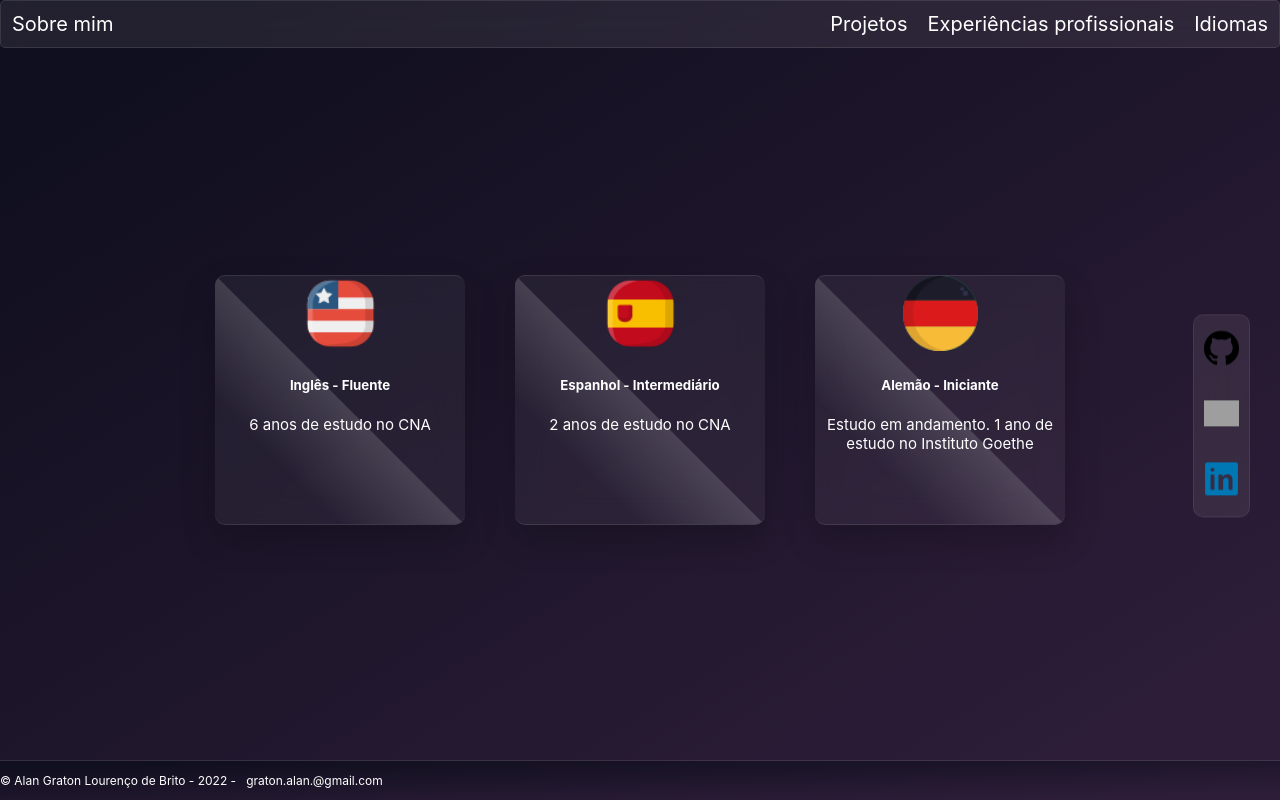
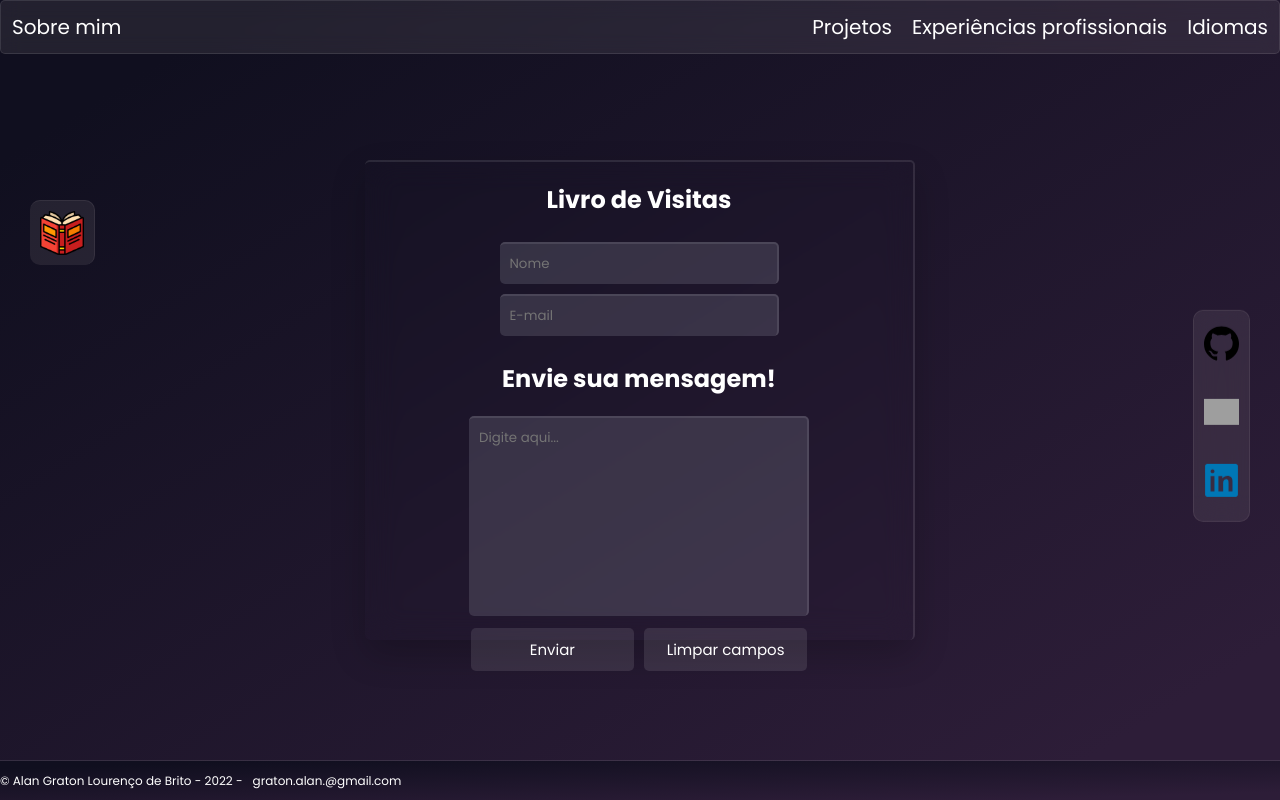
Before and after one commit to Alan-Graton/Portifolio-Alan-Graton, a React (Create React App) app: page / in a window 1280 px wide. Built offline with nearby package versions, Linux system fonts and the light colour scheme; grey boxes are pictures that could not be loaded.

Commit message:
Minor adjustments with texts and font family

```diff
--- a/src/App.css
+++ b/src/App.css
@@ -1,5 +1,7 @@
 * {
   padding: 0;
+
+  font-family: "Poppins", sans-serif;
 
   box-sizing: border-box;
 }
--- a/src/App.js
+++ b/src/App.js
@@ -8,6 +8,8 @@ import Idioms_INDEX from "./pages/LandingPage/Idioms/Idioms_Index";
 import Projects_INDEX from "./pages/LandingPage/ProjectsDEV/ProjectsDEV_Index";
 import Social_INDEX from "./pages/LandingPage/SocialMEDIA/SocialMEDIA_Index";
 import ProfEXP_INDEX from "./pages/LandingPage/ProfessionalEXP/ProfessionalEXP_Index.jsx";
+import GuestsBook from "./pages/LandingPage/components/GuestsBook/index.jsx";
+import GuestsBook_Btn from "./pages/LandingPage/components/GuestsBook/components/GuestsBook-btn";
 
 // Main Components
 import LandingPage from "./pages/LandingPage/index.jsx";
@@ -20,15 +22,18 @@ function App() {
       </header>
       <main className="App-main">
         {/* <LandingPage /> */}
-        <Idioms_INDEX />
+        {/* <Idioms_INDEX /> */}
         {/* <Projects_INDEX /> */}
         {/* <ProfEXP_INDEX /> */}
         <Social_INDEX />
+        <GuestsBook />
+        <GuestsBook_Btn />
+        {/* <GuestsDiary_INDEX /> */}
       </main>
       <footer className="App-footer">
         <p className="copyright">
           © Alan Graton Lourenço de Brito - 2022 -
-          <a className="contact-link" href="mailto:">
+          <a className="contact-link" href="mailto:" targe="_blank">
             graton.alan.@gmail.com
           </a>
         </p>
--- a/src/index.css
+++ b/src/index.css
@@ -1,3 +1,10 @@
+@import url("https://fonts.googleapis.com/css?family=Poppins:200,300,400,500,600,700,800,900&display=swap");
+
+::selection {
+  color: rgb(218, 217, 203);
+  background: rgb(139, 32, 134);
+}
+
 body {
   margin: 0;
   min-height: 100vh;
--- a/src/pages/LandingPage/index.jsx
+++ b/src/pages/LandingPage/index.jsx
@@ -19,8 +19,8 @@ function LandingPage() {
       <div className="bio-container">
         <h1 className="bio-title">Olá, meu nome é Alan Graton!</h1>
         <p className="bio-paragraph">
-          Sou formado no curso tecnólogo de ADS pela UNIP. Atualmente estou
-          empregrado como Estagiário na empresa <strong>Grupo Intelsis Brasil</strong> atualmente atuando como <strong>Consultor CPI</strong> e focando
+          Sou formado no curso de ADS pela UNIP. Atualmente estou
+          trabalhando como Estagiário na empresa <strong>Grupo Intelsis Brasil</strong>, atuando como <strong>Consultor CPI</strong> e focando
           meus estudos em <strong>Web Design</strong>.
         </p>
       </div>
```
